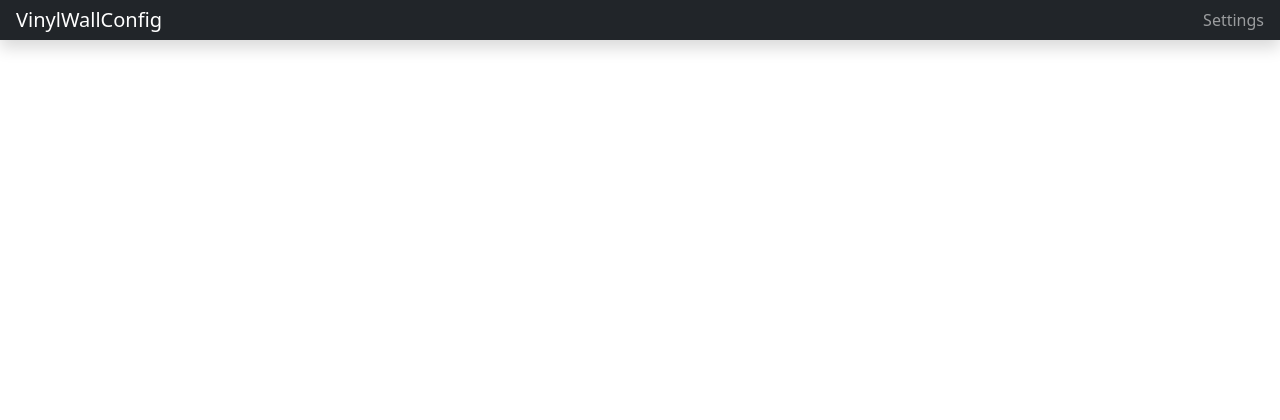
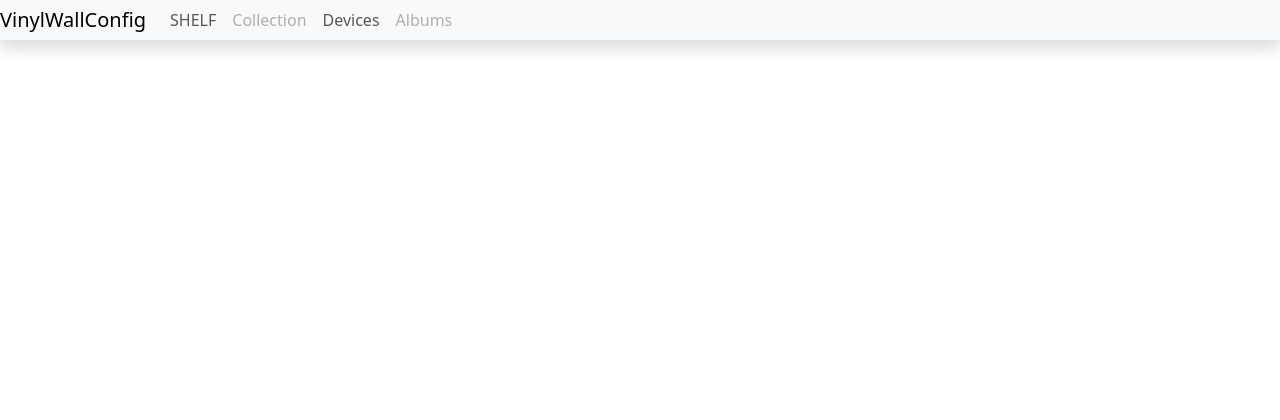
Before and after one commit to P-Muench/VinylWallConfig, a Django app: page /shelfpicker in a window 1280 px wide. Shown: the top 420 px of the page. Run offline with Django 5.2, Linux system fonts and the light colour scheme; data that the repository does not hold is empty; some libraries are stand-ins or nearby versions.

Commit message:
Pages do have headers now

```diff
--- a/configurator/static/configurator/style.css
+++ b/configurator/static/configurator/style.css
@@ -3,10 +3,13 @@ html,body{height:100%;}
 
 
 .ShelfCanvas {
-    width: 100vw;
-    height: 100vh;
+    width: 100%;
+    height: 100%;
+    top:0;
+        left: 0;
+    right: 0;
     display: block;
-    background: white;
+    /*background: white;*/
     position: absolute;
 }
 
@@ -17,7 +20,8 @@ html,body{height:100%;}
 }
 
 .AlbumPicker {
-    top: 75%;
+    top: 37.5%;
+    left:0;
     width: 100vw;
     height: 25vh;
     display: block;
@@ -26,7 +30,8 @@ html,body{height:100%;}
 }
 
 .canvas-container {
-    position: relative;
+    /*position: relative;*/
+    /*position:0;*/
     width: 100%;
     height: 100%;
 }
@@ -51,6 +56,9 @@ html,body{height:100%;}
 
 .pauseMask {
     position: absolute;
+    top:0;
+    left:0;
+    right:0;
     background: gray;
     opacity: 70%;
     width: 100vw;
@@ -58,7 +66,7 @@ html,body{height:100%;}
 }
 
 .searchBar {
-    top: 76%;
+    top: 40%;
     left: 1%;
     /*position: absolute;*/
     width: 25vw;
--- a/configurator/templates/configurator/shelfPicker.html
+++ b/configurator/templates/configurator/shelfPicker.html
@@ -2,7 +2,7 @@
 <html lang="en">
 <head>
     <meta charset="utf-8">
-    <title>My first three.js app</title>
+    <title>VinylWallConfig - ShelfPicker</title>
     <style>
         body {
             margin: 0;
@@ -24,31 +24,30 @@
 <script type="module" src="{% static 'configurator/js/ShelfRenderer.js' %}"></script>
 <script type="module" src="{% static 'configurator/js/multiShelfInit.js' %}"></script>
 <link rel="stylesheet" href="{% static 'configurator/style.css' %}">
-
-{#<script type="module" src="{% static 'configurator/js/AlbumPicker.js' %}"></script>#}
 <script src="{% static 'configurator/js/ldld.js' %}"></script>
 <link rel="stylesheet" type="text/css" href="{% static 'configurator/ldld.css' %}"/>
-{#<link rel="stylesheet" type="text/css" href="{% static 'configurator/sidebar.css' %}"/>#}
-
 <body>
 <div class="container-fluid min-vh-100 d-flex flex-column">
     <div class="row">
-        <header class="navbar navbar-dark sticky-top bg-dark flex-md-nowrap p-0 shadow">
-            <a class="navbar-brand col-md-3 col-lg-2 me-0 px-3" href="/active_shelf">VinylWallConfig</a>
-            <button class="navbar-toggler position-absolute d-md-none collapsed" type="button" data-bs-toggle="collapse"
-                    data-bs-target="#sidebarMenu" aria-controls="sidebarMenu" aria-expanded="false"
-                    aria-label="Toggle navigation">
-                <span class="navbar-toggler-icon"></span>
-            </button>
-
-            <div class="navbar-nav">
-                <div class="nav-item text-nowrap">
-                    <a class="nav-link px-3" href="#">Settings</a>
-                </div>
-            </div>
-        </header>
+         <nav class="navbar navbar-expand-sm fixed-top bg-light p-0 shadow">
+            <a class="navbar-brand" href="/active_shelf/">VinylWallConfig</a>
+            <ul class="navbar-nav mr-auto">
+                <li class="nav-item active">
+                    <a class="nav-link" href="/active_shelf/">SHELF <span class="sr-only"></span></a>
+                </li>
+                <li class="nav-item">
+                    <a class="nav-link disabled" href="#">Collection</a>
+                </li>
+                <li class="nav-item">
+                    <a class="nav-link" href="/devices/">Devices</a>
+                </li>
+                <li class="nav-item">
+                    <a class="nav-link disabled" href="#">Albums</a>
+                </li>
+            </ul>
+        </nav>
     </div>
-
+    <div class="row"> <br></div>
     <div class="row row-cols-1 row-cols-md-2 flex-grow-1 g-4 p-3">
         {% for shelf in page_obj %}
             <div class="col-6">
--- /dev/null
+++ b/requirements.txt
@@ -0,0 +1,3 @@
+Django~=5.0.1
+requests~=2.31.0
+psycopg2-binary
```
Also changed, not shown: configurator/templates/configurator/devices.html (+33 -4 lines), configurator/templates/configurator/shelf.html (+31 -8 lines).
